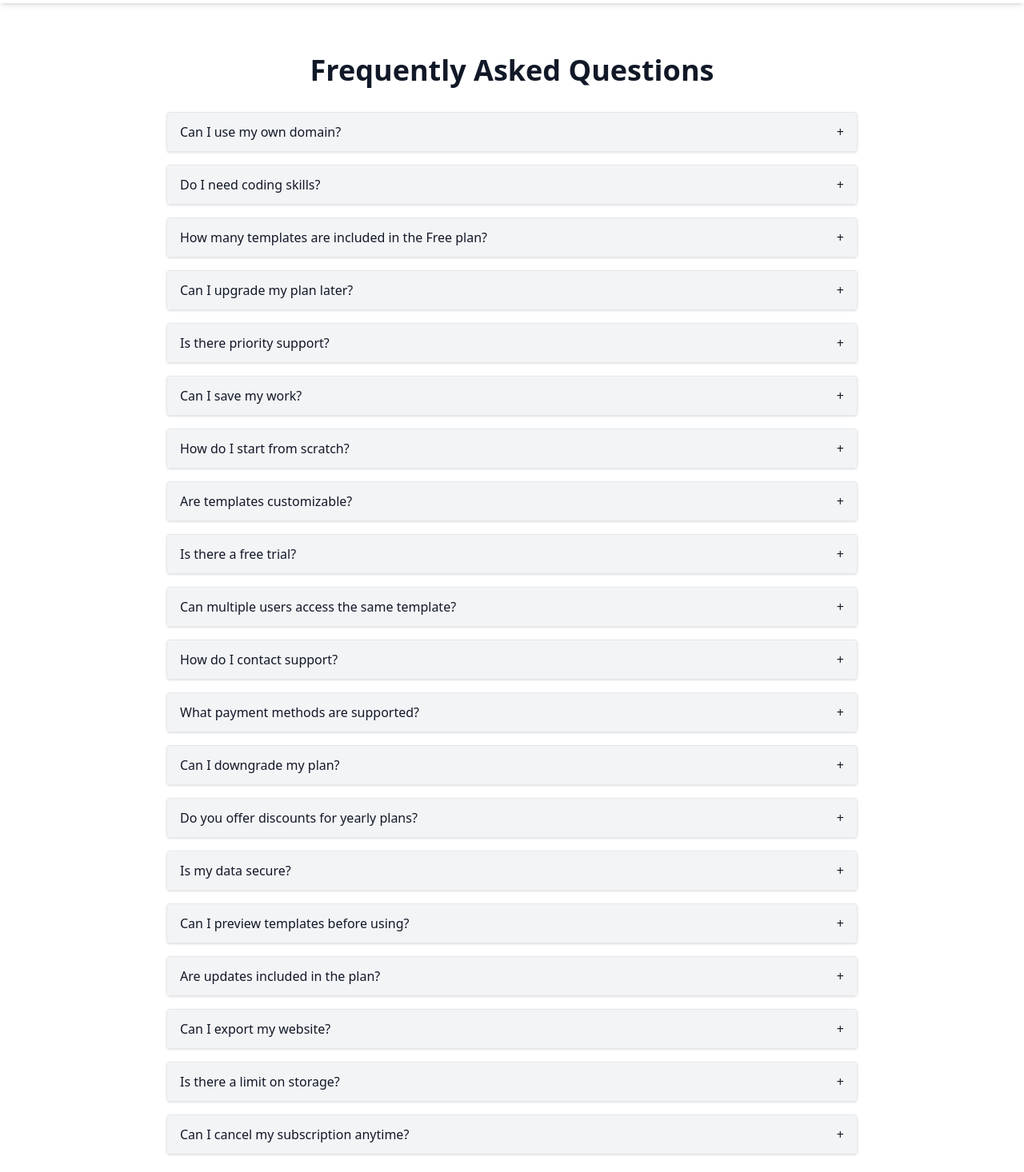
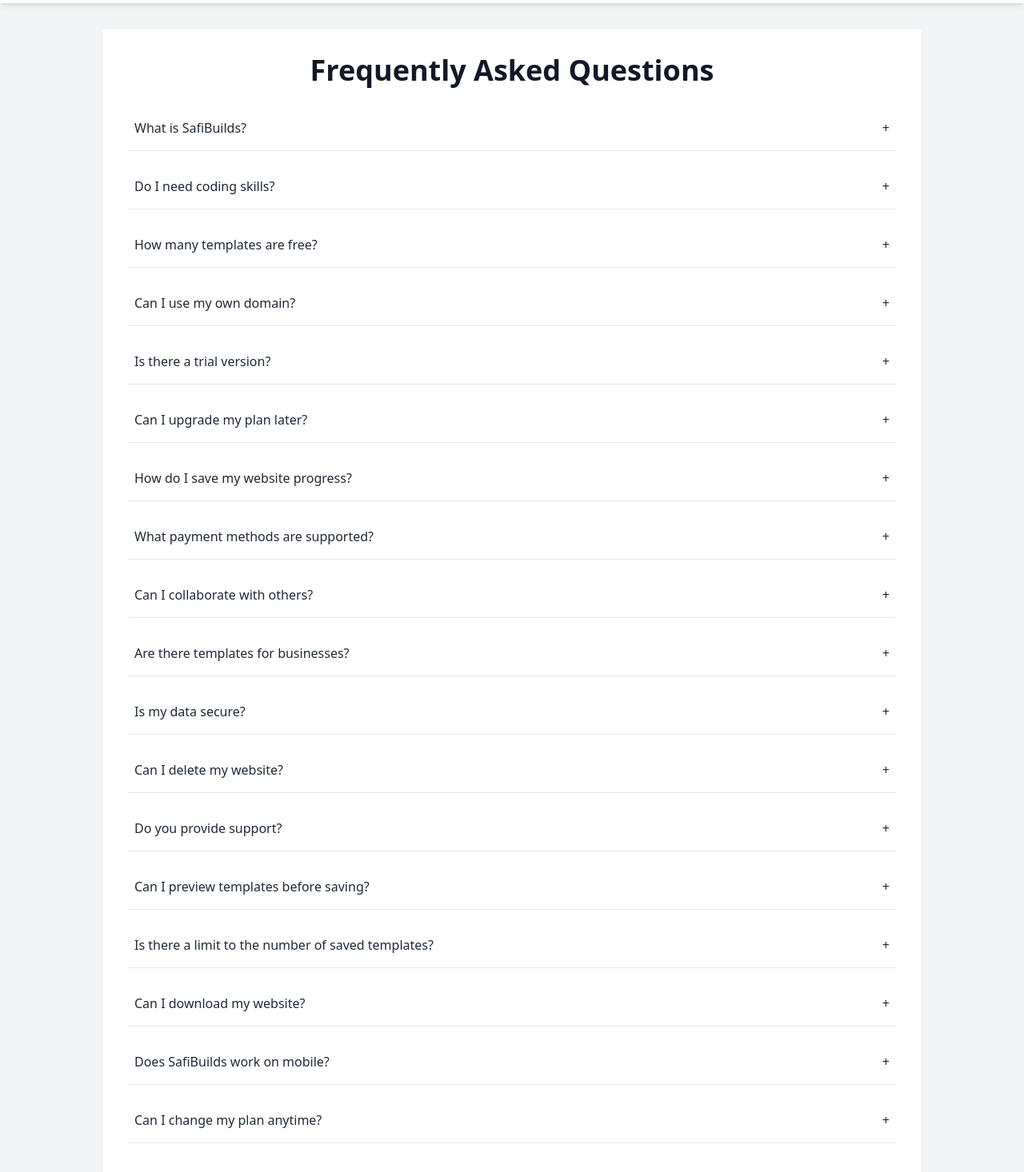
Before and after one commit to Safi649/SafiBuilds.com, a Next.js app: page /faq in a window 1280 px wide. Shown: the part 60-1526 px from the top of the page at 80% size. Built offline with nearby package versions, Linux system fonts and the light colour scheme.

Commit message:
Update faq.js

```diff
--- a/pages/faq.js
+++ b/pages/faq.js
@@ -1,66 +1,57 @@
 import { useState } from "react"
-import { motion, AnimatePresence } from "framer-motion"
 
-export default function FAQ() {
-  const faqs = [
+const faqData = [
+  { q: "What is SafiBuilds?", a: "SafiBuilds is a modern website building platform that allows users to create websites using templates or a blank canvas." },
+  { q: "Do I need coding skills?", a: "No, SafiBuilds is designed for everyone. You can use templates or the blank canvas without coding." },
+  { q: "How many templates are free?", a: "Free plan allows 3 templates. Pro and Premium have more options." },
   { q: "Can I use my own domain?", a: "Yes, Pro and Premium plans support custom domains." },
-    { q: "Do I need coding skills?", a: "No, our templates are drag-and-drop ready." },
-    { q: "How many templates are included in the Free plan?", a: "Free plan includes 3 templates only." },
-    { q: "Can I upgrade my plan later?", a: "Yes, you can upgrade at any time from your dashboard." },
-    { q: "Is there priority support?", a: "Yes, Premium plan users receive priority support." },
-    { q: "Can I save my work?", a: "Yes, all registered users can save their website progress." },
-    { q: "How do I start from scratch?", a: "Use the Blank Template page to create a website from a true blank canvas." },
-    { q: "Are templates customizable?", a: "Yes, you can edit colors, texts, images, and layout." },
-    { q: "Is there a free trial?", a: "Yes, the Free plan allows 3 templates with no custom domain." },
-    { q: "Can multiple users access the same template?", a: "No, each user has a separate workspace." },
-    { q: "How do I contact support?", a: "Use the Contact page or email us at safi65225@gmail.com." },
-    { q: "What payment methods are supported?", a: "All major credit/debit cards are accepted." },
-    { q: "Can I downgrade my plan?", a: "Yes, downgrades are possible from your dashboard." },
-    { q: "Do you offer discounts for yearly plans?", a: "Yes, contact us for special offers." },
-    { q: "Is my data secure?", a: "Yes, we use Firebase security rules to protect your data." },
-    { q: "Can I preview templates before using?", a: "Yes, each template has a preview option." },
-    { q: "Are updates included in the plan?", a: "Yes, all plan users receive automatic updates." },
-    { q: "Can I export my website?", a: "Yes, Pro and Premium users can export code or publish online." },
-    { q: "Is there a limit on storage?", a: "Free plan has limited storage; Premium includes extra storage." },
-    { q: "Can I cancel my subscription anytime?", a: "Yes, subscriptions can be canceled at any time." },
+  { q: "Is there a trial version?", a: "Yes, the Free plan acts as a trial version with limited features." },
+  { q: "Can I upgrade my plan later?", a: "Yes, you can upgrade anytime from your dashboard." },
+  { q: "How do I save my website progress?", a: "Your progress is saved automatically in your account via Firebase." },
+  { q: "What payment methods are supported?", a: "Currently, we support major credit/debit cards and PayPal." },
+  { q: "Can I collaborate with others?", a: "At the moment, SafiBuilds is single-user per account." },
+  { q: "Are there templates for businesses?", a: "Yes, we provide business, portfolio, SaaS, e-commerce templates and more." },
+  { q: "Is my data secure?", a: "Yes, all user data is securely stored in Firebase." },
+  { q: "Can I delete my website?", a: "Yes, you can delete saved templates or blank canvas projects from your dashboard." },
+  { q: "Do you provide support?", a: "Yes, Pro and Premium plans have priority support." },
+  { q: "Can I preview templates before saving?", a: "Yes, click the Preview button to see the template before saving." },
+  { q: "Is there a limit to the number of saved templates?", a: "Yes, based on your plan: Free = 3, Pro = 10, Premium = 100." },
+  { q: "Can I download my website?", a: "Currently, exporting websites is under development." },
+  { q: "Does SafiBuilds work on mobile?", a: "Yes, the platform is fully responsive." },
+  { q: "Can I change my plan anytime?", a: "Yes, you can upgrade or downgrade from your dashboard." },
+  { q: "Is there a money-back guarantee?", a: "For paid plans, please contact support for details." },
+  { q: "How do I contact support?", a: "You can use the Contact page or email us directly at safi65225@gmail.com." },
 ]
 
+export default function FAQPage() {
   const [openIndex, setOpenIndex] = useState(null)
 
-  const toggle = (i) => {
-    setOpenIndex(openIndex === i ? null : i)
+  const toggle = (index) => {
+    setOpenIndex(openIndex === index ? null : index)
   }
 
   return (
-    <div className="max-w-4xl mx-auto px-4 py-16 space-y-8">
-      <h1 className="text-4xl font-bold text-center mb-8">Frequently Asked Questions</h1>
+    <div className="min-h-screen bg-gray-100 p-8">
+      <div className="max-w-5xl mx-auto bg-white rounded shadow p-8 space-y-6">
+        <h1 className="text-4xl font-bold mb-6 text-center">Frequently Asked Questions</h1>
 
         <div className="space-y-4">
-        {faqs.map((faq, i) => (
-          <div key={i} className="border rounded shadow">
+          {faqData.map((item, index) => (
+            <div key={index} className="border-b border-gray-200">
               <button
-              onClick={() => toggle(i)}
-              className="w-full text-left px-4 py-3 bg-gray-100 hover:bg-gray-200 transition flex justify-between items-center"
+                onClick={() => toggle(index)}
+                className="w-full text-left py-4 px-2 flex justify-between items-center font-medium text-gray-800 hover:text-blue-600 transition"
               >
-              <span>{faq.q}</span>
-              <span>{openIndex === i ? "-" : "+"}</span>
+                {item.q}
+                <span>{openIndex === index ? "-" : "+"}</span>
               </button>
-            <AnimatePresence>
-              {openIndex === i && (
-                <motion.div
-                  initial={{ opacity: 0, height: 0 }}
-                  animate={{ opacity: 1, height: "auto" }}
-                  exit={{ opacity: 0, height: 0 }}
-                  transition={{ duration: 0.3 }}
-                  className="px-4 py-3 bg-white text-gray-700"
-                >
-                  {faq.a}
-                </motion.div>
+              {openIndex === index && (
+                <p className="px-4 pb-4 text-gray-700">{item.a}</p>
               )}
-            </AnimatePresence>
             </div>
           ))}
         </div>
       </div>
+    </div>
   )
 }
```
Lines whose indentation alone changed are shown as unchanged.
